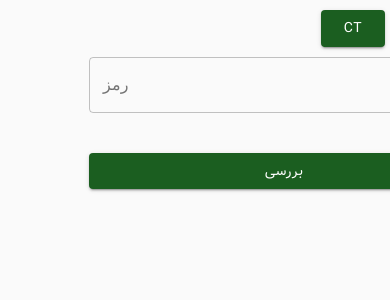
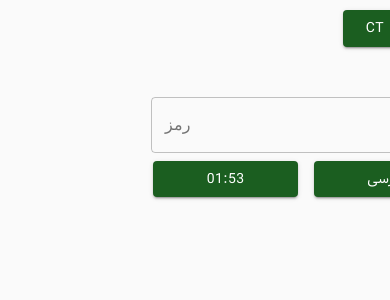
Before and after one commit to Saeedmohammadiha/openaccount, a React (Create React App) app: page /confirmMobile in a window 390 px wide. Shown: the top 300 px of the page. Built offline with nearby package versions, Linux system fonts and the light colour scheme; what jss-rtl would draw is missing.

Commit message:
complete the confirm mobile page

```diff
--- a/package.json
+++ b/package.json
@@ -11,6 +11,7 @@
     "i18next": "^23.7.7",
     "jss-rtl": "^0.3.0",
     "react": "^18.2.0",
+    "react-countdown": "^2.3.5",
     "react-dom": "^18.2.0",
     "react-hook-form": "^7.48.2",
     "react-i18next": "^13.5.0",
--- a/src/App.js
+++ b/src/App.js
@@ -3,10 +3,10 @@ import { Suspense, lazy, useState } from "react";
 import { BrowserRouter } from "react-router-dom";
 import {
   Button,
-  CircularProgress,
   CssBaseline,
   Grid,
   ThemeProvider,
+  useTheme,
 } from "@material-ui/core";
 
 import ChangeLanguage from "./i18n/ChangeButton";
@@ -19,6 +19,7 @@ const BasicInfo = lazy(() => import("./pages/BasicInfo"));
 
 function App() {
   const [themeMode, setThemeMode] = useState("light");
+  const theme = useTheme();
 
   return (
     <ThemeProvider theme={themeMode === "dark" ? darkTheme : lightTheme}>
@@ -41,12 +42,14 @@ function App() {
         </Button>
       </Grid>
       <Suspense fallback={<Loading />}>
+        <Grid style={{ margin: theme.spacing(5) }}>
           <BrowserRouter>
             <Routes>
               <Route path="/BasicInfo" element={<BasicInfo />} />
               <Route path="/confirmMobile" element={<ConfirmMobile />} />
             </Routes>
           </BrowserRouter>
+        </Grid>
       </Suspense>
     </ThemeProvider>
   );
--- a/src/i18n/i18Translate.js
+++ b/src/i18n/i18Translate.js
@@ -8,7 +8,8 @@ const resources = {
       birthdate: "Birthdate",
       dateErrorTxt: "Please inter the Birthdate.",
       check: "Check",
-      password: 'password'
+      password: "password",
+      sendAgain: "Send Again",
     },
   },
   fa: {
@@ -20,7 +21,8 @@ const resources = {
       birthdate: "تاریخ تولد",
       dateErrorTxt: "لطفا تاریخ تولد را وارد کنید.",
       check: "بررسی",
-      password: 'رمز'
+      password: "رمز",
+      sendAgain: "ارسال مجدد",
     },
   },
 };
--- a/src/pages/BasicInfo/index.js
+++ b/src/pages/BasicInfo/index.js
@@ -26,7 +26,7 @@ export default function BasicInfo() {
   };
 
   return (
-    <Grid className={classes.container}>
+
       <form onSubmit={handleSubmit(onSubmit)}>
         <Grid container direction="column" spacing={5}>
           <AccountTypeSelect register={register} setValue={setValue} />
@@ -108,6 +108,5 @@ export default function BasicInfo() {
           </Grid>
         </Grid>
       </form>
-    </Grid>
   );
 }
--- a/src/pages/BasicInfo/styles.js
+++ b/src/pages/BasicInfo/styles.js
@@ -2,9 +2,7 @@ import { makeStyles, createStyles } from "@material-ui/core/styles";
 
 const useStyles = makeStyles((theme) =>
   createStyles({
-    container: {
-      margin: theme.spacing(5),
-    },
+
     input: {
       height: theme.spacing(7),
     },
--- a/src/pages/ConfirmMobile/index.js
+++ b/src/pages/ConfirmMobile/index.js
@@ -1,25 +1,81 @@
 import { Button, Grid, TextField } from "@material-ui/core";
+import { useForm } from "react-hook-form";
 import { useTranslation } from "react-i18next";
+import { validate } from "../../utils/rules";
+import { useState } from "react";
+import Countdown from "react-countdown";
 
 export default function ConfirmMobile() {
+  const [isCounting, setIsCounting] = useState(true);
   const { t } = useTranslation();
+  const {
+    register,
+    handleSubmit,
+    formState: { errors },
+  } = useForm();
+
+  const onSubmit = (data) => {
+    console.log(data);
+    // navigate("");
+  };
+
+  // Function to handle the countdown completion
+  const handleCountdownComplete = () => {
+    setIsCounting(false);
+  };
+
+  // Function to start the countdown
+  const handleSendAgain = () => {
+    setIsCounting(true);
+  };
+
+  const countdownRenderer = ({ minutes, seconds, completed }) => {
     return (
-    <Grid container direction="column" spacing={5}>
+      <span>
+        0{minutes}:{seconds}
+      </span>
+    );
+  };
+  return (
+    <form onSubmit={handleSubmit(onSubmit)}>
+      <Grid container direction="column" spacing={2}>
         <Grid item>
           <TextField
             fullWidth
-          //  name="mobileNumber"
+            name="password"
             variant="outlined"
             label={t("password")}
-
-          //  {...register("mobileNumber", validate.mobileNumber)}
+            error={!!errors?.password}
+            helperText={errors?.password ? errors?.password?.message : ""}
+            {...register("password", validate.confirmMobile)}
           />
         </Grid>
-      <Grid item>
-        <Button fullWidth variant="contained" color="primary">
+        <Grid container spacing={2} justifyContent="center">
+          <Grid item style={{ width: "47%" }}>
+            <Button type="submit" fullWidth variant="contained" color="primary">
               {t("check")}
             </Button>
           </Grid>
+          <Grid item style={{ width: "47%" }}>
+            <Button
+              fullWidth
+              onClick={handleSendAgain}
+              variant="contained"
+              color="primary"
+            >
+              {isCounting ? (
+                <Countdown
+                  date={Date.now() + 120000}
+                  renderer={countdownRenderer}
+                  onComplete={handleCountdownComplete}
+                />
+              ) : (
+                t("sendAgain")
+              )}
+            </Button>
           </Grid>
+        </Grid>
+      </Grid>
+    </form>
   );
 }
--- a/src/theme.js
+++ b/src/theme.js
@@ -3,6 +3,7 @@ import { green } from "@material-ui/core/colors";
 
 export const lightTheme = createTheme({
   palette: {
+
     type: "light",
     primary: {
       main: green[900],
--- a/src/utils/rules.js
+++ b/src/utils/rules.js
@@ -16,4 +16,7 @@ export const validate = {
   cartSerial: {
     required: "لطفا سریال کارت ملی را وارد کنید.",
   },
+  confirmMobile: {
+    required: "لطفا رمز را وارد کنید.",
+  },
 };
```
Also changed, not shown: 1 other file (tests, documents, lock files or other folders). Lines whose indentation alone changed are shown as unchanged.
